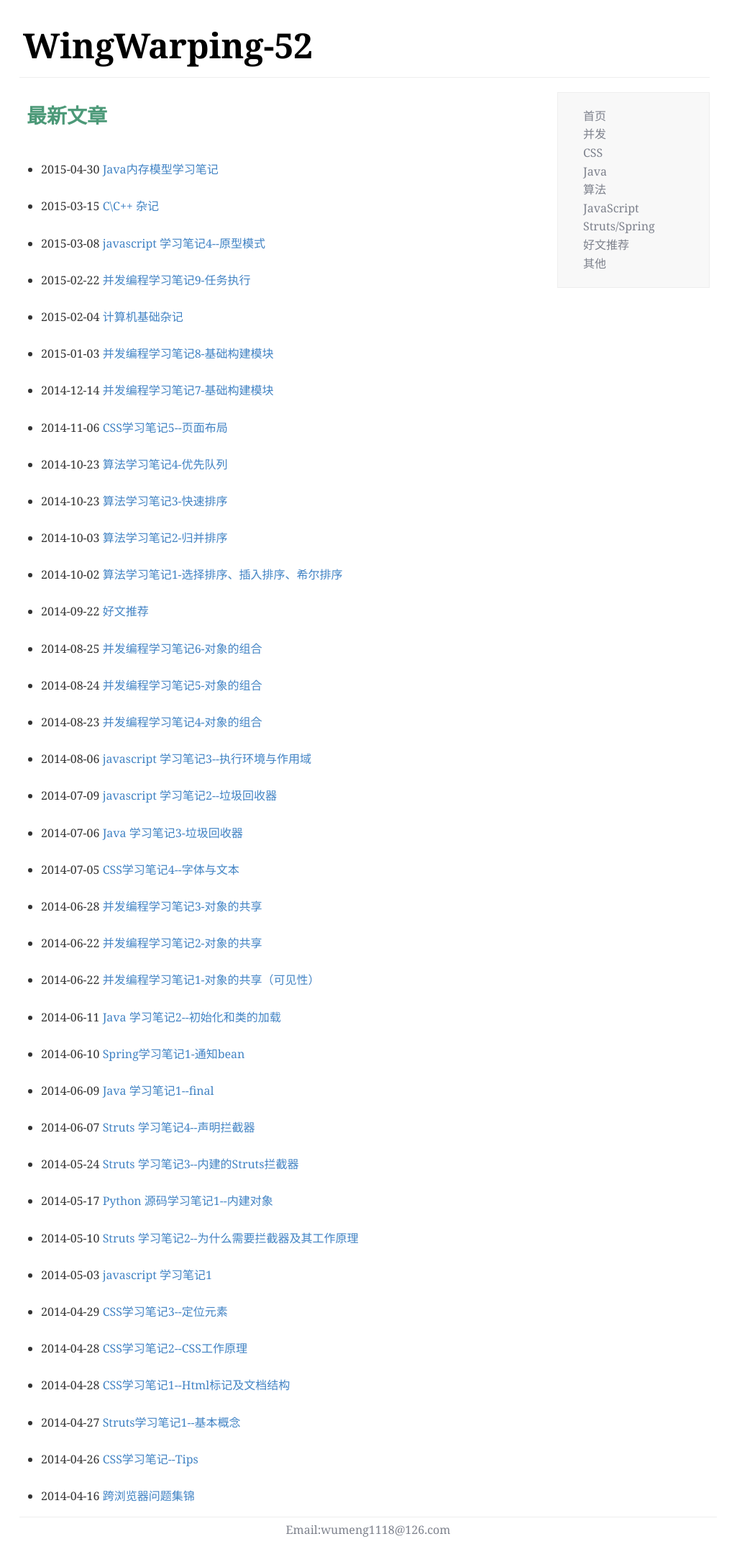
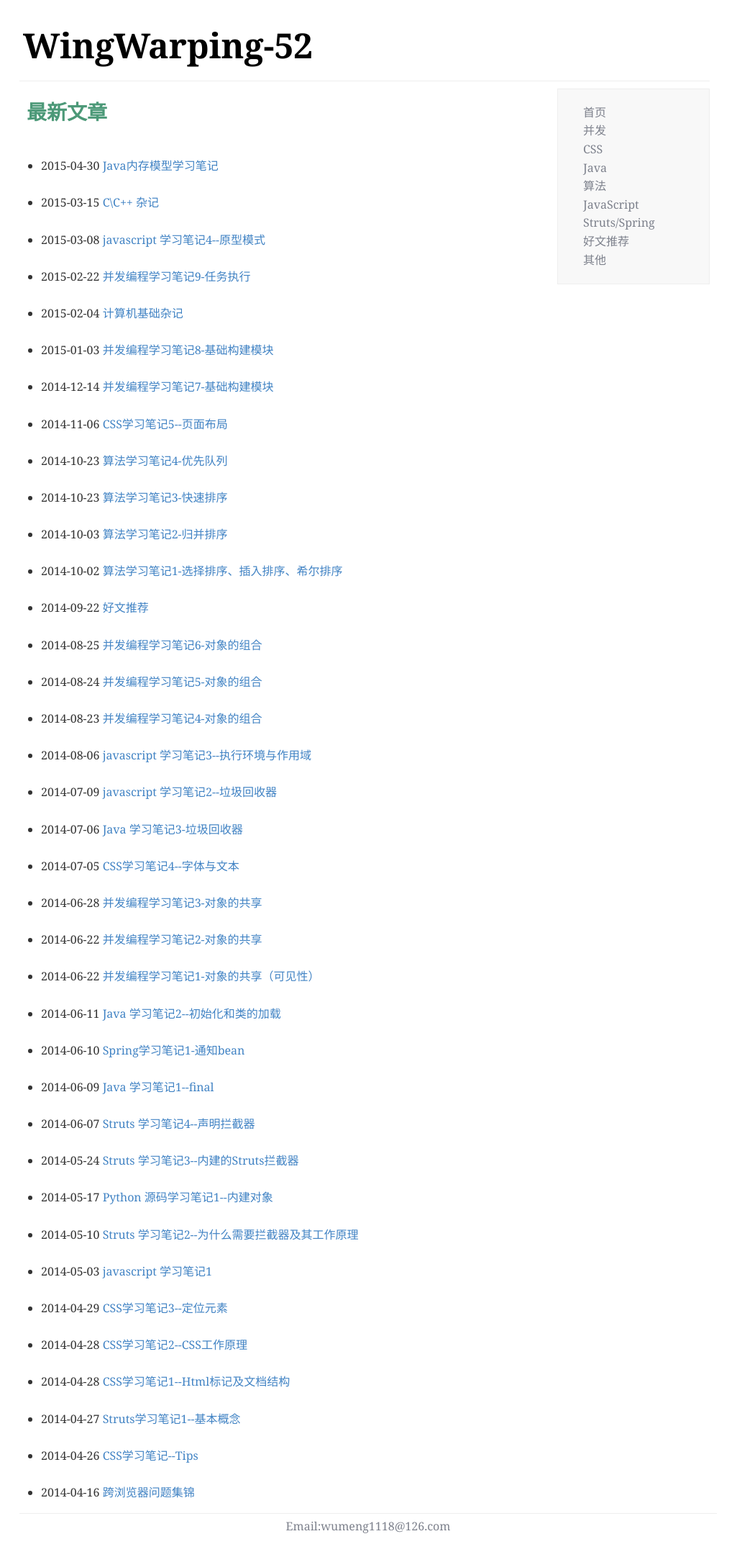
Before and after one commit to Qing-Shuang/Bird, a Jekyll site: the page built from index.html, in a window 1280 px wide. Shown: the whole page at 72% size, without its empty margins (133-1151 px from the left). Built offline with Jekyll 4.4.1, drawn with Linux system fonts in a browser that asks for light colours; Markdown is read by kramdown in place of the engine named in the settings; the list of posts is cut into pages by our own code.

Commit message:
Update layouts.css

```diff
--- a/css/layouts.css
+++ b/css/layouts.css
@@ -13,7 +13,8 @@ html,body {
 
 #header{
   padding:5px;
-  margin-bottom:20px;
+  padding-bottom:10px;
+  margin-bottom:10px;
   /*border-bottom:1px solid #D4D5DA;*/
   border-bottom:1px solid #EEE;
   clear:both;
```
